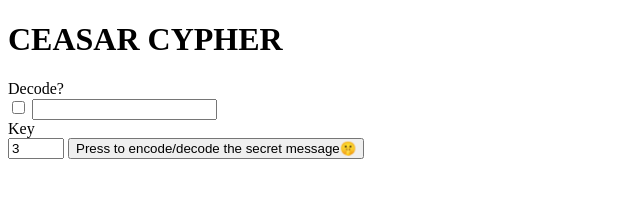
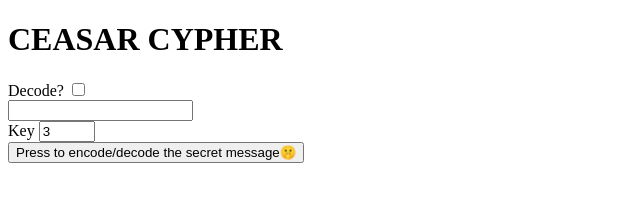
Before and after one commit to KingofChichizka/IDZ1, a plain HTML site: page index.html in a window 1280 px wide. Shown: the whole page, without its empty margins (0-640 px from the left). Drawn offline with Linux system fonts and the light colour scheme.

Commit message:
Brs doing weird stuff

```diff
--- a/index.html
+++ b/index.html
@@ -7,11 +7,11 @@
 </head>
 <body>
     <h1><b>CEASAR CYPHER</b></h1>
-    <label for="ende">Decode?<br></label>
-    <input type = "checkbox" id="ende" value=-1>
+    <label for="ende">Decode?</label>
+    <input type = "checkbox" id="ende" value=-1><br>
     <input type="text" id="inp"><br>
-    <label for="offset">Key<br></label>
-    <input type="number" id="offset" max=25 min=1 value=3>
+    <label for="offset">Key</label>
+    <input type="number" id="offset" max=25 min=1 value=3><br>
     <button onclick="chc()">Press to encode/decode the secret message🤫</button>
     <h3 id="outp"></h3>
 </body>
```
